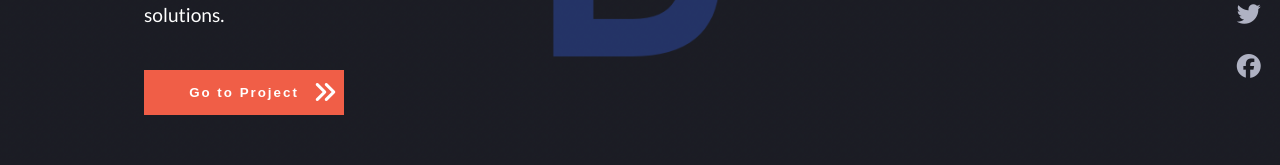
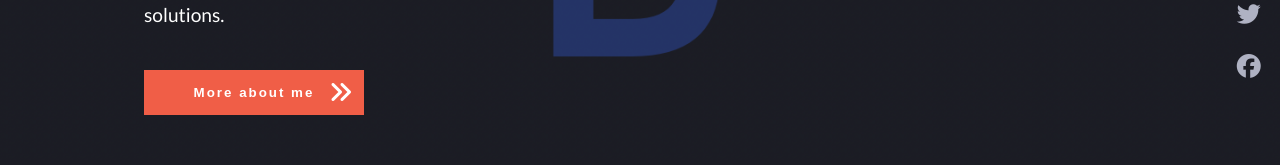
Before and after one commit to destinedeepak/portfolio-with-react, a React (Create React App) app: page / in a window 1280 px wide. Shown: the part 464-629 px from the top of the page. Built offline with nearby package versions, Linux system fonts and the light colour scheme; a web font is replaced by a local one.

Commit message:
change button label

```diff
--- a/src/components/Hero.js
+++ b/src/components/Hero.js
@@ -24,7 +24,7 @@ function Hero() {
         <button className="about-btn">
                 <span>
                   {/* <i className="fas fa-link"></i> */}
-                  Go to Project
+                  More about me
                   <small>
                     <i class="fas fa-angle-double-right"></i>
                   </small>
--- a/src/stylesheets/_index.scss
+++ b/src/stylesheets/_index.scss
@@ -64,7 +64,7 @@ header {
         letter-spacing: 2px;
         transition: all 0.4s;
         border: 0;
-        width: 200px;
+        width: 220px;
         position: relative;
         z-index: 2;
         margin-top: 0.8rem;
@@ -89,7 +89,6 @@ header {
           height: 100%;
           transition: all 0.4s;
           background: linear-gradient(rgb(230, 100, 74), rgb(230, 52, 17));
-          border-radius: 8px;
         }
 
         &:hover {
```
